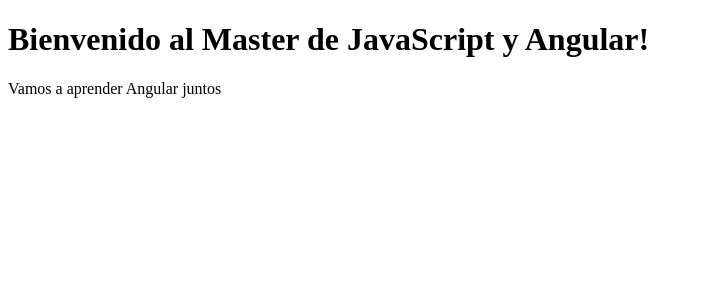
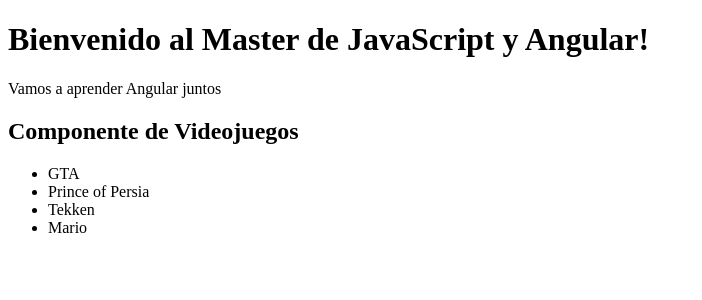
Before and after one commit to carlos-montesm/aprendiendo-angular, an Angular app: page / in a window 1280 px wide. Shown: the top 300 px of the page, without its empty margins (0-702 px from the left). Built offline with nearby package versions, Linux system fonts and the light colour scheme.

Commit message:
video game component created, video game list

```diff
--- a/src/app/app.component.html
+++ b/src/app/app.component.html
@@ -4,4 +4,5 @@
   </h1>
   <p>Vamos a aprender Angular juntos</p>
 
+  <videojuego></videojuego>
 </div>
--- a/src/app/app.module.ts
+++ b/src/app/app.module.ts
@@ -2,10 +2,12 @@
 import { BrowserModule } from '@angular/platform-browser';
 
 import { AppComponent } from './app.component';
+import { VideojuegoComponent } from './videojuego/videojuego.component';
 
 @NgModule({
   declarations: [
-    AppComponent
+    AppComponent,
+    VideojuegoComponent
   ],
   imports: [
     BrowserModule
--- /dev/null
+++ b/src/app/videojuego/videojuego.component.ts
@@ -0,0 +1,20 @@
+import { Component } from '@angular/core';
+
+@Component({
+    selector: 'videojuego',
+    template: `
+        <h2>Componente de Videojuegos</h2>
+        <ul>
+            <li>GTA</li>
+            <li>Prince of Persia</li>
+            <li>Tekken</li>
+            <li>Mario</li>
+        </ul>
+        `
+})
+export class VideojuegoComponent {
+
+    constructor(){
+        console.log("Se ha cargado el componente: videojuego.component.ts");
+    }
+}
```
Also changed, not shown: src/app/videojuego/videojuego.component.html (added).
